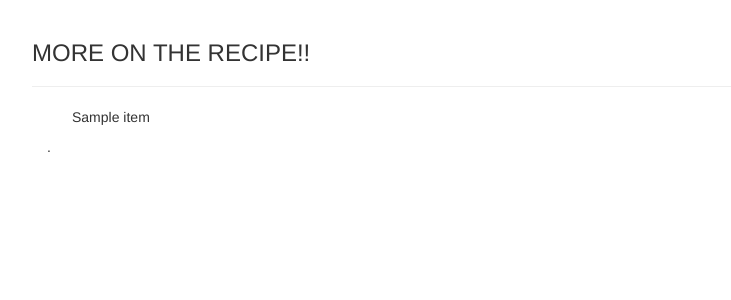
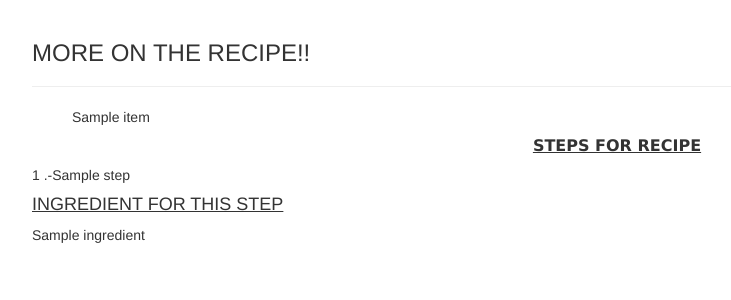
Before and after one commit to Nasseh123/Recipes4U, a Flask app: page /recipe/information/1 in a window 1280 px wide. Shown: the part 52-352 px from the top of the page, without its empty margins (23-754 px from the left). Run offline with Flask 2, Linux system fonts and the light colour scheme; a database or web service that is not in the repository returns one stand-in record (values such as "Sample title"); data that the repository does not hold is empty; some libraries are stand-ins or nearby versions.

Commit message:
fetched the more information of a recipe and displayed to a the file

```diff
--- a/app/templates/more_recipe_information.html
+++ b/app/templates/more_recipe_information.html
@@ -1,19 +1,34 @@
 {%extends 'base.html'%}
 {% block content %}
 <div class="container">
-
     <div class="row">
-
         <h3> MORE ON THE RECIPE!! </h3>
         <hr>
-
         {%for more in moreinfo%}
         <ul>
             {{more}}
         </ul>
         {%endfor%}
+        {%for steps in moreinfo.analyzedInstructions%}
+        <h4
+            style="font-size: medium;text-align: center; font-family: 'Lucida Sans', 'Lucida Sans Regular', 'Lucida Grande', 'Lucida Sans Unicode', Geneva, Verdana, sans-serif;">
+            <B> <U>STEPS FOR RECIPE</U></B></h2>
+            {%for step in steps.steps%}
+
+            <p>{{step.number}} .-{{step.step}}</p>
+            <!-- INGREDIENTS IN STEPS -->
+            <h4> <U>INGREDIENT FOR THIS STEP</U></h2>
+                {%for ingredient in step.ingredients%}
+                {%if ingredient%}
+                <p>{{ingredient.name}}</p>
+                {%else%}
+                <p>no ingredient</p>
+                {%endif%}
+                {%endfor%}
+                {%endfor%}
+                {%endfor%}
     </div>
-        .
+
 
 </div>
 {% endblock %}
```
Lines whose indentation alone changed are shown as unchanged.
